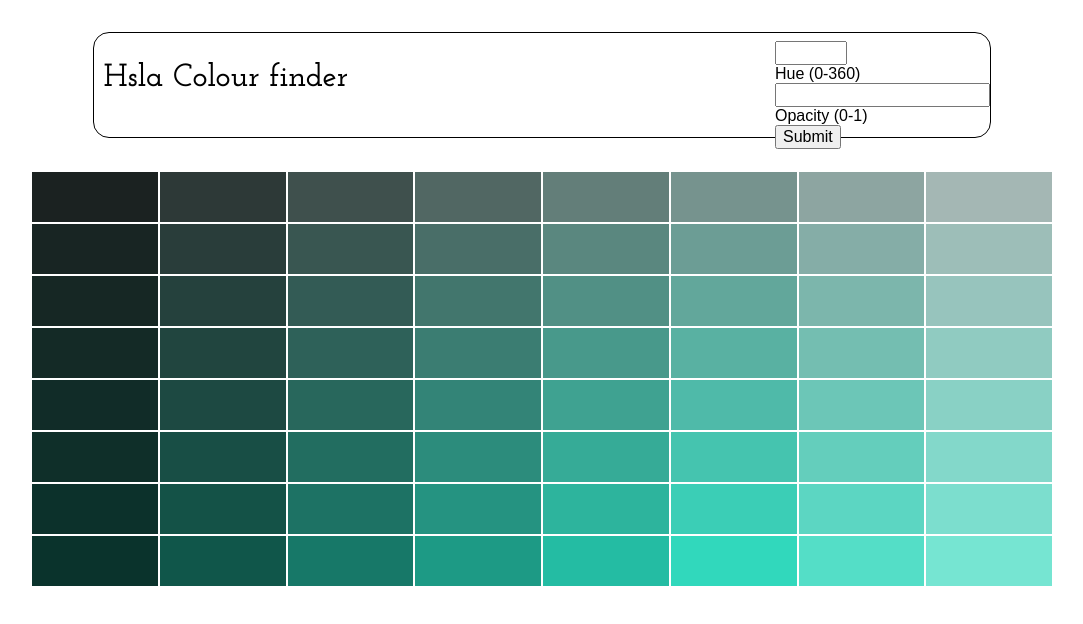
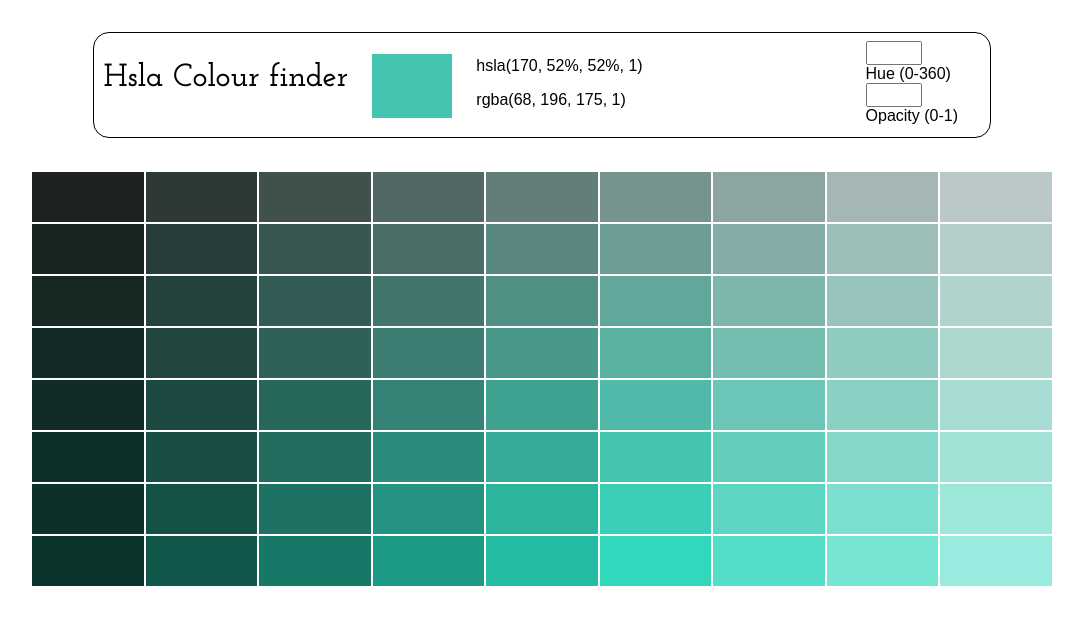
Before and after one commit to SavageWilliam/hsla-colour-swatch, a plain HTML site: page index.html in a window 1280 px wide. Shown: the whole page, without its empty margins (98-1181 px from the left). Drawn offline with Linux system fonts and the light colour scheme.

Commit message:
pre populates color display with default and refactors convertion function

```diff
--- a/index.html
+++ b/index.html
@@ -19,9 +19,8 @@
 
 
       <form id='userValues' onSubmit="event.preventDefault(); fillGrid(hue.value, opacity.value)" preventDefault>
-        <input type="number" name="hue" min="0" max="360">Hue (0-360)</input>
-        <input type="number" name="opacity" step="0.01">Opacity (0-1)</input>
-        <input type="submit">
+        <input id='hueValue' type="number" name="hue" min="0" max="360">Hue (0-360)</input>
+        <input id='opacityValue' type="number" name="opacity" step="0.01" max="1">Opacity (0-1)</input>
       </form>
 
     </div>
--- a/main.js
+++ b/main.js
@@ -1,8 +1,10 @@
 
 const fillGrid = function(hue, opacity) {
-console.log("fillign now!", hue, opacity);
-//  const table = document.getElemntById('swatchTable')
-  for(let x=1; x<9; x++) {
+//  const table = document.getElemntById('swatchTable')v
+  if(!opacity) {
+    opacity = 1;
+  }
+  for(let x=1; x<10; x++) {
 
     let row = document.getElementById(`row-${x}`);
 
@@ -10,9 +12,10 @@ console.log("fillign now!", hue, opacity);
     row.removeChild(row.lastChild);
     }
 
+
     let sat = (x*8)+4;
 
-    for(let y=1; y<9; y++) {
+    for(let y=1; y<10; y++) {
       let light = (y*8)+4;
       let hslaString = `hsla(${hue}, ${sat}%, ${light}%, ${opacity})`;
       let rgb = hslToRgb(hue, sat, light);
@@ -30,10 +33,8 @@ console.log("fillign now!", hue, opacity);
         let rbg = singleSwatch.getAttribute('rgb');
         let hsla = singleSwatch.getAttribute('hsla');
 
-        const clickedDisplay = document.getElementById('clickedDisplay');
-        clickedDisplay.style.backgroundColor = hslaString;
-        const colorInfo = document.getElementById('colorInfo')
-        colorInfo.innerHTML = `<p>${hslaString}</p> <p>${rgbString}</p>`;
+        setColorDisplay(rgbString, hslaString);
+
       });
       row.appendChild(singleSwatch);
     }
@@ -49,6 +50,9 @@ function setAttributes(el, attrs) {
 
 //convert hsl to Rgb
 function hslToRgb(h, s, l){
+  h /= 360;
+  s /= 100;
+  l /= 100;
   let r, g, b;
 
   if(s == 0){
@@ -64,11 +68,11 @@ function hslToRgb(h, s, l){
     }
     let q = l < 0.5 ? l * (1 + s) : l + s - l * s;
     let p = 2 * l - q;
-    r = hue2rgb(p, q, h + 1/3);
-    g = hue2rgb(p, q, h);
-    b = hue2rgb(p, q, h - 1/3);
+    r = parseInt(hue2rgb(p, q, h+1/3)*255),
+    g = parseInt(hue2rgb(p, q, h)*255),
+    b = parseInt(hue2rgb(p, q, h-1/3)*255);
   }
-  return [Math.round(r * 255), Math.round(g * 255), Math.round(b * 255)];
+  return [r, g, b];
 }
 
 
@@ -77,11 +81,21 @@ const userValues = document.getElementById('userValues')
 
 userValues.addEventListener('input', function(e) {
   e.preventDefault();
-  console.log( userValues.firstChild);
-  var hue = userValues.firstChild.value;
-  console.log(hue);
-  let opacity = opacity.value;
-  filGrid(hue, opacity);
+  var hue = document.getElementById('hueValue').value;
+  var opacity = document.getElementById('opacityValue').value;
+  console.log(opacity, "OP!");
+  if(hue) {
+    fillGrid(hue, opacity);
+  }
 })
 
+function setColorDisplay(rgbString, hslaString) {
+  console.log("color display");
+  const clickedDisplay = document.getElementById('clickedDisplay');
+  clickedDisplay.style.backgroundColor = hslaString;
+  const colorInfo = document.getElementById('colorInfo')
+  colorInfo.innerHTML = `<p>${hslaString}</p> <p>${rgbString}</p>`;
+}
+
+window.onLoad = setColorDisplay( 'rgba(68, 196, 175, 1)', 'hsla(170, 52%, 52%, 1)')
 window.onload = fillGrid(170, 1);
--- a/style.css
+++ b/style.css
@@ -19,22 +19,27 @@
 #clickedDisplay {
   display: inline-block;
   float: left;
-  margin: 1.5rem;
-  margin-top: 0.8rem;
+  margin: 0.8rem 1.5rem;
+
   height: 4rem;
   width: 5rem;
+
 }
 
 #colorInfo {
   float:left;
+  margin-bottom: 0.8rem;
 }
 
 #userValues {
   float:right;
+  margin-right: 2rem;
+  margin-bottom: 0.8rem;
 }
 
 input {
   display: block;
+  width: 3rem;
 }
 
 table {
```
